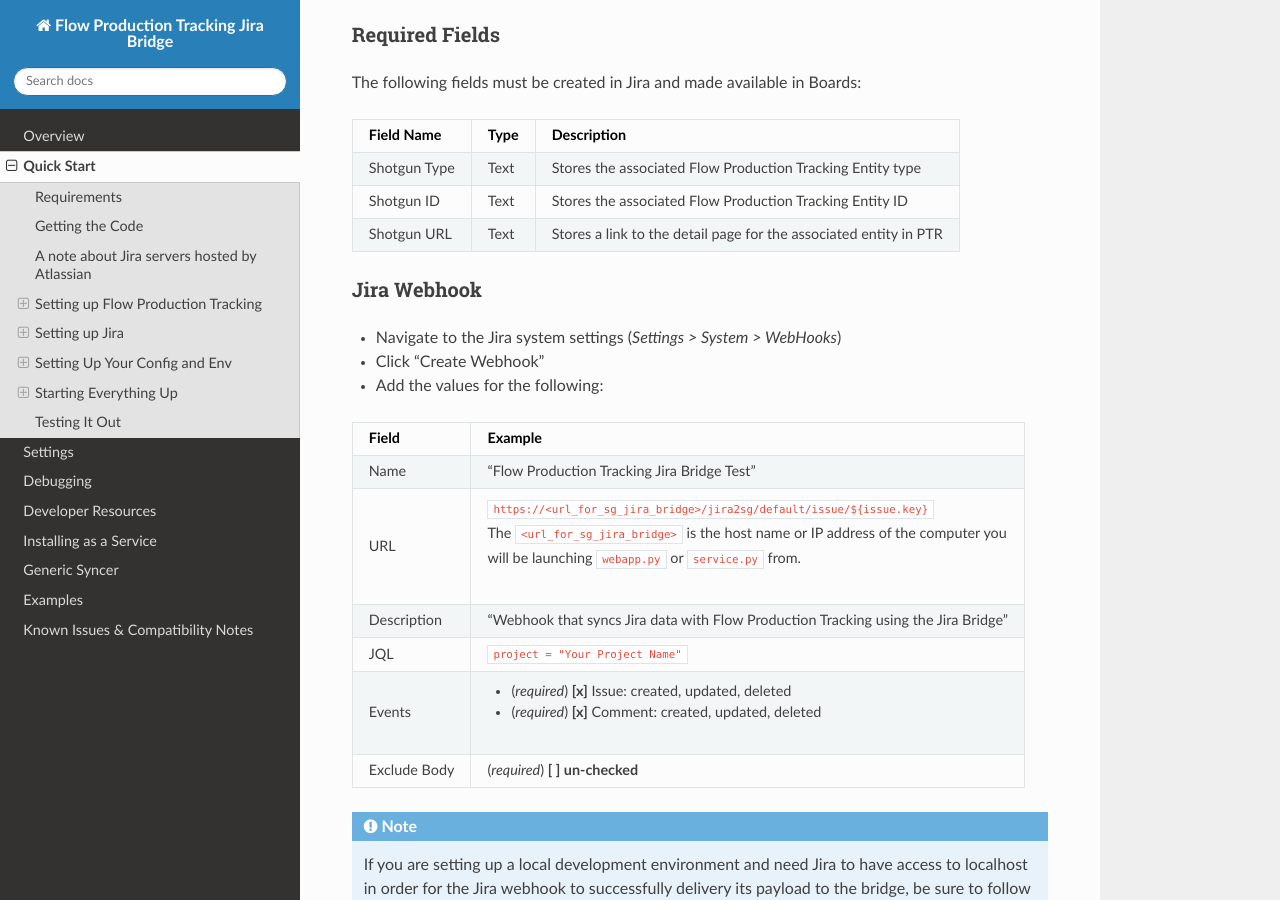
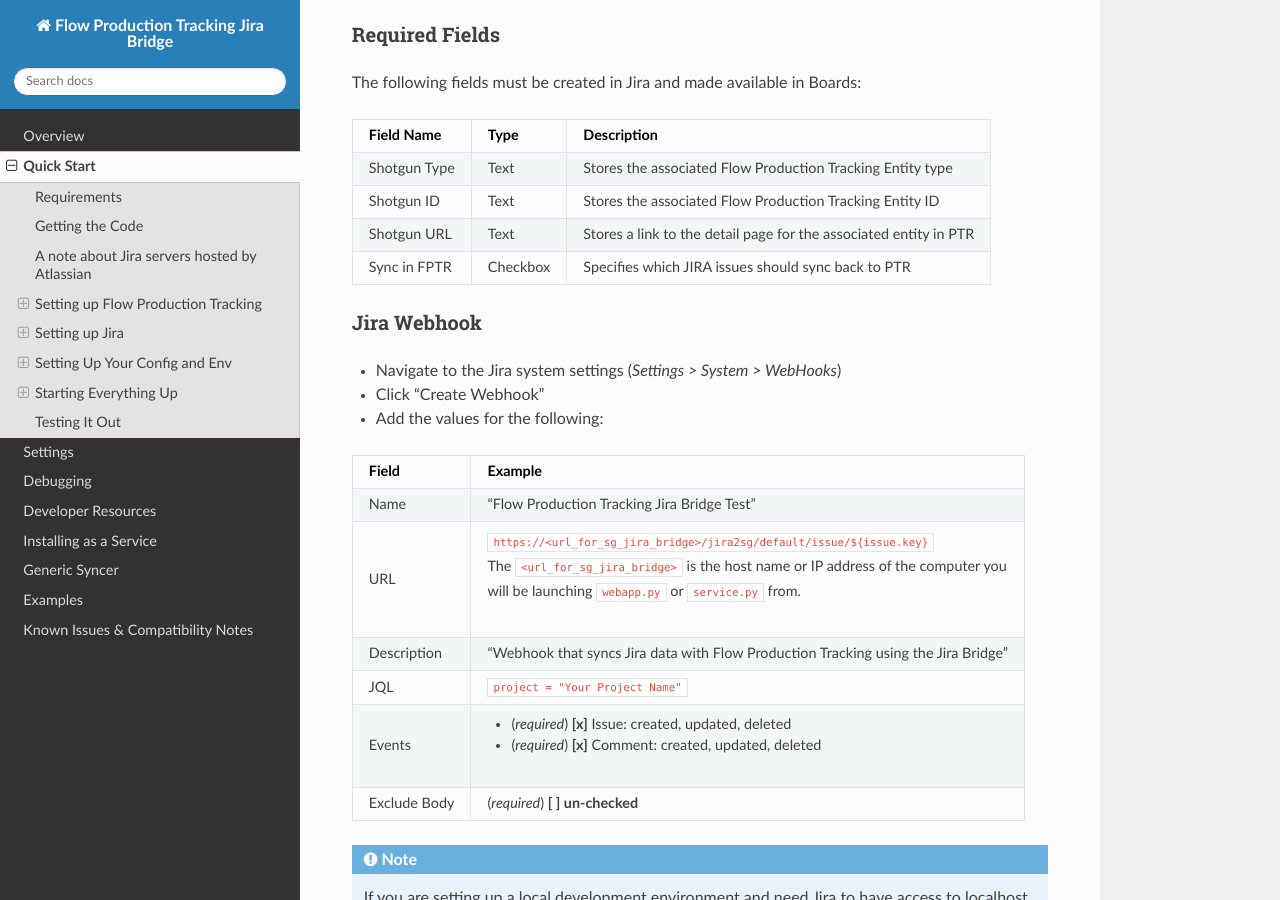
Before and after one commit to shotgunsoftware/sg-jira-bridge, a Sphinx documentation site: the page built from docs/quickstart.rst, in a window 1280 px wide and 900 px high, scrolled down 1817 px. Built offline with Sphinx 7.4.7 and the Read the Docs theme 3.1.0, drawn with Linux system fonts in a browser that asks for light colours.

Commit message:
Add in to docs about new Sync in FPTR field required in JIRA
This was added in https://github.com/shotgunsoftware/sg-jira-bridge/commit/156f399b80fd127fd91152193ccc0456f9b065c0#diff-5bf55dd2a6adf2a4e1bb5aeb262b185a9793db3868421d3dcce1e31dc87865b2 and is required for the bridge to get requests.

```diff
--- a/docs/quickstart.rst
+++ b/docs/quickstart.rst
@@ -89,16 +89,17 @@
 ===============
 The following fields must be created in Jira and made available in Boards:
 
-+--------------+------+-----------------------------------------------------------------------+
-| Field Name   | Type | Description                                                           |
-+==============+======+=======================================================================+
-| Shotgun Type | Text | Stores the associated Flow Production Tracking Entity type            |
-+--------------+------+-----------------------------------------------------------------------+
-| Shotgun ID   | Text | Stores the associated Flow Production Tracking Entity ID              |
-+--------------+------+-----------------------------------------------------------------------+
-| Shotgun URL  | Text | Stores a link to the detail page for the associated entity in PTR     |
-+--------------+------+-----------------------------------------------------------------------+
-
++--------------+----------+-----------------------------------------------------------------------+
+| Field Name   | Type     | Description                                                           |
++==============+==========+=======================================================================+
+| Shotgun Type | Text     | Stores the associated Flow Production Tracking Entity type            |
++--------------+----------+-----------------------------------------------------------------------+
+| Shotgun ID   | Text     | Stores the associated Flow Production Tracking Entity ID              |
++--------------+----------+-----------------------------------------------------------------------+
+| Shotgun URL  | Text     | Stores a link to the detail page for the associated entity in PTR     |
++--------------+----------+-----------------------------------------------------------------------+
+| Sync in FPTR | Checkbox | Specifies which JIRA issues should sync back to PTR                   |
++--------------+----------+-----------------------------------------------------------------------+
 .. _Jira Webhook:
 
 Jira Webhook
```
